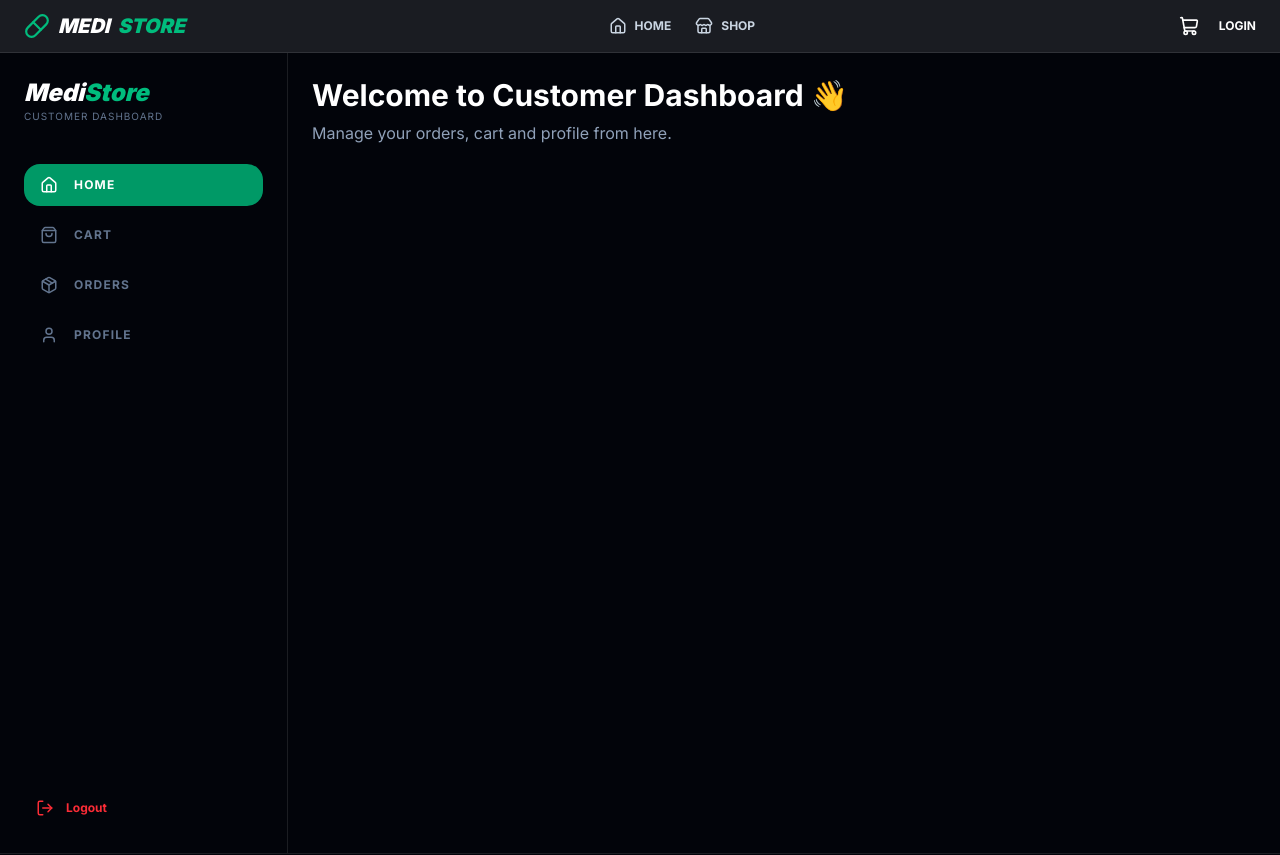
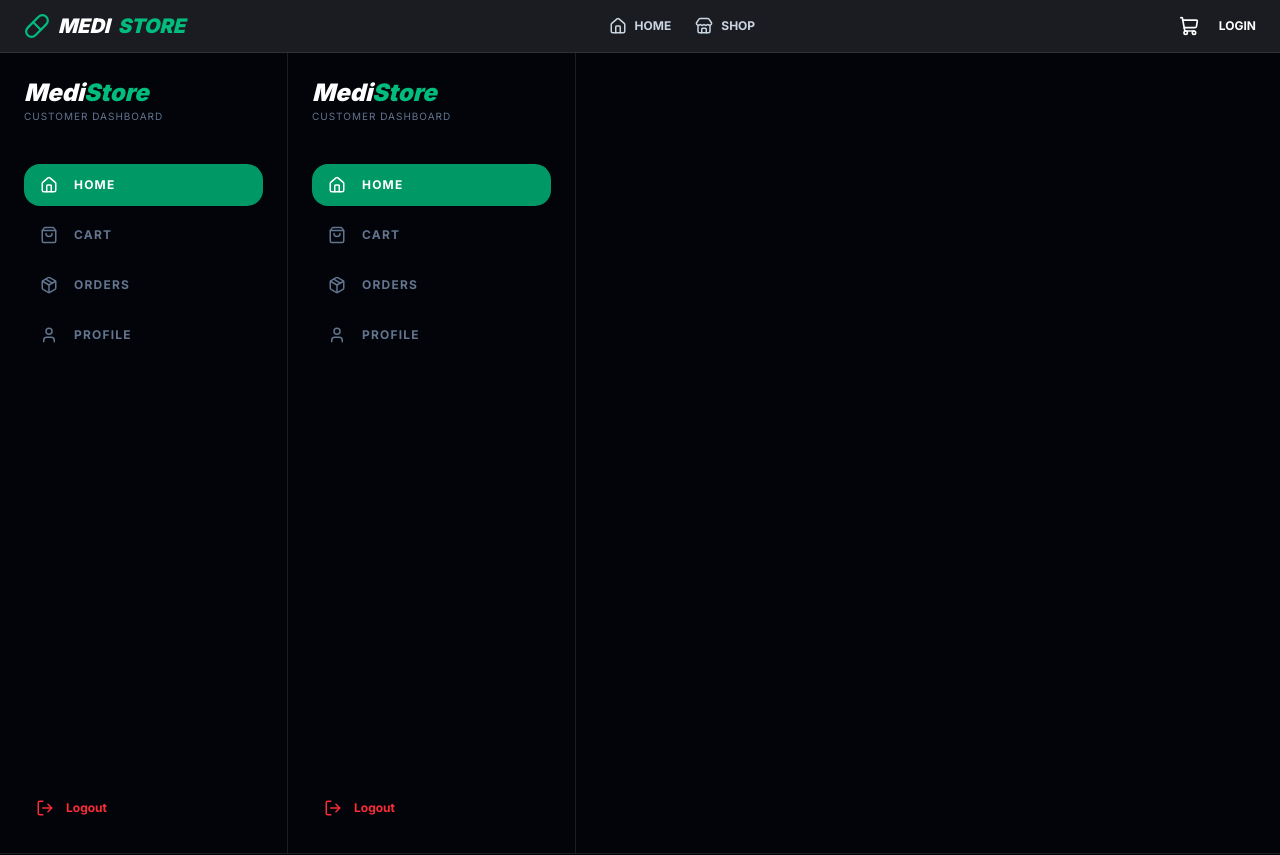
Before and after one commit to alhaz-431/storefrontend, a Next.js app: page /customer in a window 1280 px wide. Shown: the top 855 px of the page. Built offline with nearby package versions, Linux system fonts and the light colour scheme.

Commit message:
dashboard page updated

```diff
--- a/src/app/customer/dashboard/page.tsx
+++ b/src/app/customer/dashboard/page.tsx
@@ -2,8 +2,7 @@
 
 import { useEffect, useState } from "react";
 import { useRouter } from "next/navigation";
-import Link from "next/link";
-import { LayoutDashboard, ShoppingBag, ShoppingCart, User } from "lucide-react";
+import { ShoppingBag, ShoppingCart, User } from "lucide-react";
 
 export default function CustomerDashboard() {
   const [user, setUser] = useState<any>(null);
@@ -20,7 +19,6 @@ export default function CustomerDashboard() {
 
     try {
       const parsedUser = JSON.parse(userData);
-      // শুধুমাত্র কাস্টমাররা ঢুকতে পারবে
       if (parsedUser.role !== "CUSTOMER") {
         router.replace("/");
         return;
@@ -36,42 +34,14 @@ export default function CustomerDashboard() {
   if (loading) {
     return (
       <div className="min-h-screen flex items-center justify-center bg-[#02040a] text-white">
-        <div className="animate-pulse text-emerald-500 font-bold">Loading MediStore...</div>
+        <div className="animate-pulse text-emerald-500 font-bold">Loading...</div>
       </div>
     );
   }
 
   return (
-    <div className="flex min-h-screen bg-[#02040a] text-white">
-      {/* Sidebar */}
-      <div className="w-64 border-r border-white/10 p-5 hidden md:block">
-        <h2 className="text-xl font-bold mb-8 text-emerald-500 italic">MediStore</h2>
-        <ul className="space-y-4 text-sm font-medium">
-          <li>
-            <Link href="/customer/dashboard" className="flex items-center gap-3 text-emerald-500">
-              <LayoutDashboard size={18} /> Dashboard
-            </Link>
-          </li>
-          <li>
-            <Link href="/cart" className="flex items-center gap-3 text-slate-400 hover:text-emerald-500 transition">
-              <ShoppingCart size={18} /> My Cart
-            </Link>
-          </li>
-          <li>
-            <Link href="#" className="flex items-center gap-3 text-slate-400 hover:text-emerald-500 transition">
-              <ShoppingBag size={18} /> Orders
-            </Link>
-          </li>
-          <li>
-            <Link href="#" className="flex items-center gap-3 text-slate-400 hover:text-emerald-500 transition">
-              <User size={18} /> Profile
-            </Link>
-          </li>
-        </ul>
-      </div>
-
-      {/* Main Content */}
-      <div className="flex-1 p-8">
+    // এখানে কোনো sidebar div নেই, কারণ layout.tsx থেকে সাইডবার আসবে
+    <div className="p-8">
       <h1 className="text-3xl font-bold mb-2">
         Welcome back, <span className="text-emerald-500">{user?.name}</span> 👋
       </h1>
@@ -97,6 +67,5 @@ export default function CustomerDashboard() {
         </div>
       </div>
     </div>
-    </div>
   );
 }
--- a/src/app/customer/page.tsx
+++ b/src/app/customer/page.tsx
@@ -1,13 +1,144 @@
-export default function CustomerHome() {
+"use client";
+
+import React, { useState } from "react";
+import Link from "next/link";
+import { usePathname, useRouter } from "next/navigation";
+import {
+  ShoppingBag,
+  Package,
+  User,
+  Home,
+  LogOut,
+  Menu,
+  X,
+} from "lucide-react";
+import { motion, AnimatePresence } from "framer-motion";
+
+const navItems = [
+  { name: "Home", href: "/customer", icon: Home },
+  { name: "Cart", href: "/customer/cart", icon: ShoppingBag },
+  { name: "Orders", href: "/customer/orders", icon: Package },
+  { name: "Profile", href: "/customer/profile", icon: User },
+];
+
+export default function CustomerLayout({
+  children,
+}: {
+  children: React.ReactNode;
+}) {
+  const pathname = usePathname();
+  const router = useRouter();
+  const [open, setOpen] = useState(false);
+
+  const logout = () => {
+    localStorage.clear();
+    router.push("/login");
+  };
+
   return (
-    <div className="p-6">
-      <h1 className="text-3xl font-bold">
-        Welcome to Customer Dashboard 👋
-      </h1>
+    <div className="min-h-screen bg-[#02040a] text-white flex">
 
-      <p className="text-slate-400 mt-2">
-        Manage your orders, cart and profile from here.
-      </p>
+      {/* SIDEBAR DESKTOP */}
+      <aside className="hidden lg:flex w-72 flex-col border-r border-white/10 p-6 sticky top-0 h-screen">
+
+        <Link href="/customer" className="mb-10">
+          <h1 className="text-2xl font-black italic">
+            Medi<span className="text-emerald-500">Store</span>
+          </h1>
+          <p className="text-[10px] text-slate-500 tracking-widest">
+            CUSTOMER DASHBOARD
+          </p>
+        </Link>
+
+        <nav className="flex-1 space-y-2">
+          {navItems.map((item) => {
+            const active = pathname === item.href;
+
+            return (
+              <Link
+                key={item.href}
+                href={item.href}
+                className={`flex items-center gap-4 px-4 py-3 rounded-2xl transition ${
+                  active
+                    ? "bg-emerald-600 text-white"
+                    : "text-slate-500 hover:bg-white/5"
+                }`}
+              >
+                <item.icon size={18} />
+                <span className="text-xs font-bold uppercase tracking-widest">
+                  {item.name}
+                </span>
+              </Link>
+            );
+          })}
+        </nav>
+
+        <button
+          onClick={logout}
+          className="flex items-center gap-3 text-red-500 text-xs font-bold mt-auto hover:bg-red-500/10 p-3 rounded-xl"
+        >
+          <LogOut size={18} /> Logout
+        </button>
+      </aside>
+
+      {/* MAIN AREA */}
+      <main className="flex-1 flex flex-col">
+
+        {/* MOBILE HEADER */}
+        <div className="lg:hidden flex items-center justify-between p-4 border-b border-white/10">
+          <h1 className="font-black italic">
+            Medi<span className="text-emerald-500">Store</span>
+          </h1>
+
+          <button onClick={() => setOpen(true)}>
+            <Menu />
+          </button>
+        </div>
+
+        {/* PAGE ANIMATION WRAPPER */}
+        <AnimatePresence mode="wait">
+          <motion.div
+            key={pathname}
+            initial={{ opacity: 0, y: 10 }}
+            animate={{ opacity: 1, y: 0 }}
+            exit={{ opacity: 0, y: -10 }}
+            transition={{ duration: 0.2 }}
+            className="flex-1"
+          >
+            {children}
+          </motion.div>
+        </AnimatePresence>
+      </main>
+
+      {/* MOBILE SIDEBAR */}
+      <AnimatePresence>
+        {open && (
+          <motion.div
+            initial={{ x: -300 }}
+            animate={{ x: 0 }}
+            exit={{ x: -300 }}
+            className="fixed inset-0 bg-[#02040a] z-50 p-6 lg:hidden"
+          >
+            <button onClick={() => setOpen(false)} className="mb-8">
+              <X />
+            </button>
+
+            <nav className="space-y-6">
+              {navItems.map((item) => (
+                <Link
+                  key={item.href}
+                  href={item.href}
+                  onClick={() => setOpen(false)}
+                  className="flex items-center gap-4 text-lg font-bold text-slate-400"
+                >
+                  <item.icon />
+                  {item.name}
+                </Link>
+              ))}
+            </nav>
+          </motion.div>
+        )}
+      </AnimatePresence>
     </div>
   );
 }
```
Lines whose indentation alone changed are shown as unchanged.
